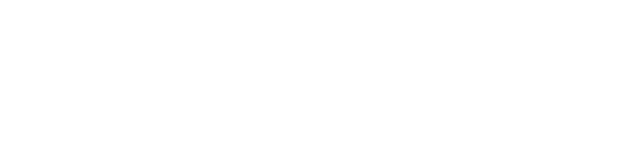
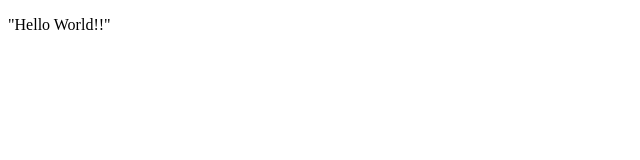
Before and after one commit to anbehindY/symmetrical-octo-journey, a plain HTML site: page fcc-test-suite-template-master/index.html in a window 1280 px wide. Shown: the whole page, without its empty margins (0-640 px from the left). Drawn offline with Linux system fonts and the light colour scheme.

Commit message:
Microverse trial

```diff
--- a/fcc-test-suite-template-master/index.html
+++ b/fcc-test-suite-template-master/index.html
@@ -22,5 +22,6 @@
 
     -->
     <script  src="js/index.js"></script>
+    <p>"Hello World!!"</p>
   </body>
 </html>
```
